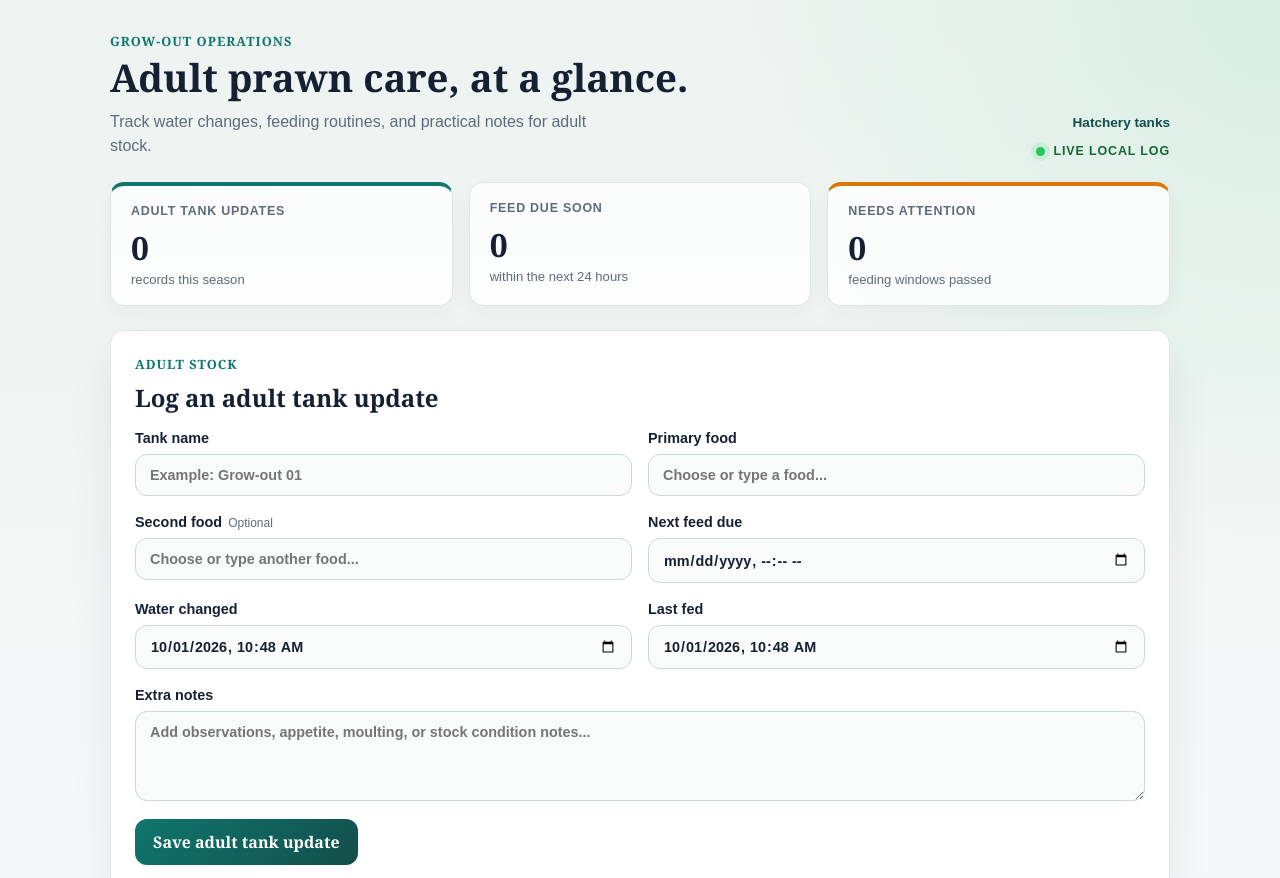
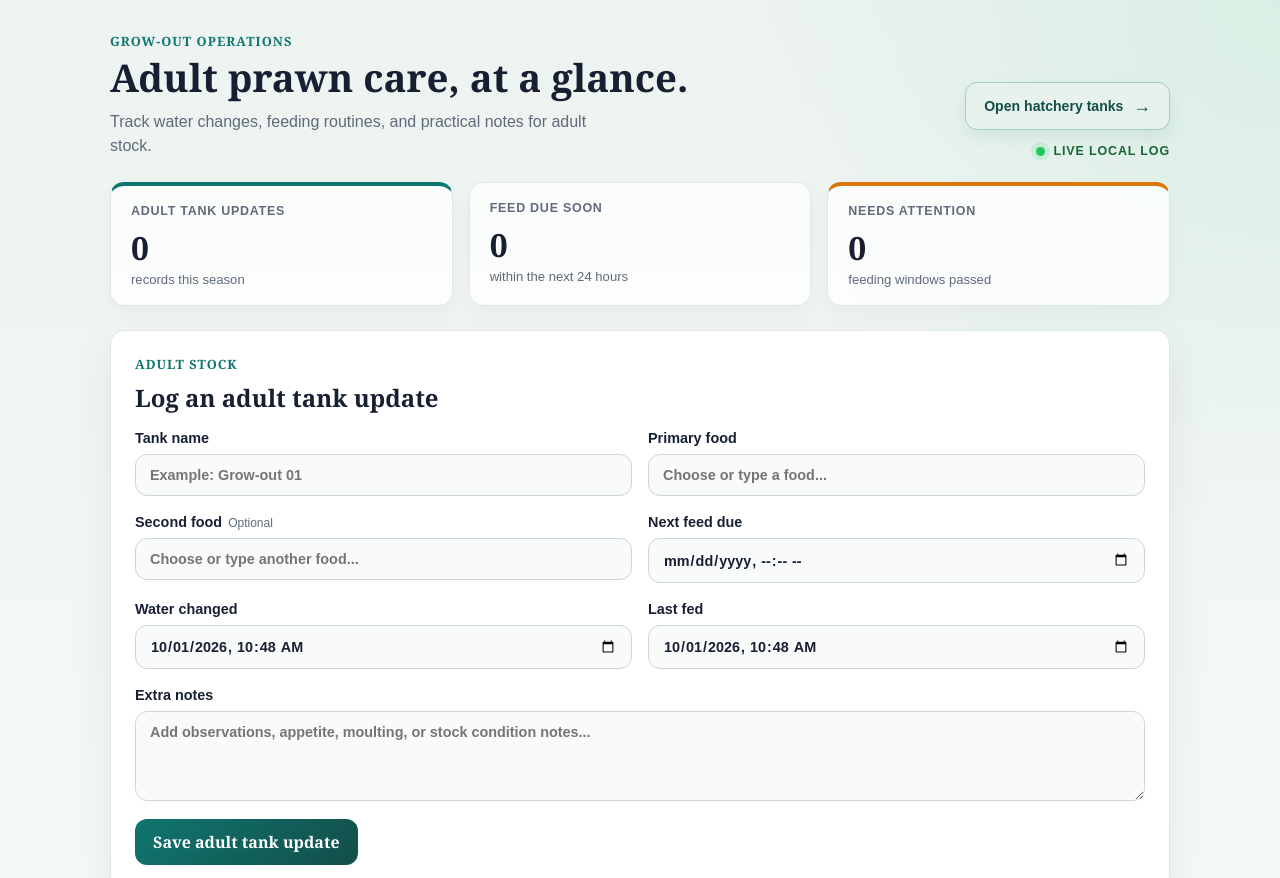
Before and after one commit to Dominator989/PrawnFarmHatcheryApp, a website: page public/adult.html in a window 1280 px wide. Shown: the top 878 px of the page. Drawn offline with Linux system fonts and the light colour scheme; no server answers.

Commit message:
fix: polish cross-page navigation buttons

```diff
--- a/public/adult.css
+++ b/public/adult.css
@@ -3,16 +3,6 @@
   flex-direction: column;
   align-items: flex-end;
   gap: 14px;
-}
-
-.page-links a {
-  color: var(--primary-dark);
-  font: 700 0.85rem Arial, Helvetica, sans-serif;
-  text-decoration: none;
-}
-
-.page-links a:hover {
-  text-decoration: underline;
 }
 
 .form-heading {
--- a/public/adult.html
+++ b/public/adult.html
@@ -16,7 +16,7 @@
           <p class="header-copy">Track water changes, feeding routines, and practical notes for adult stock.</p>
         </div>
         <div class="page-links">
-          <a href="/">Hatchery tanks</a>
+          <a class="nav-button" href="/">Open hatchery tanks</a>
           <div class="live-status"><span class="status-dot"></span>Live local log</div>
         </div>
       </header>
--- a/public/styles.css
+++ b/public/styles.css
@@ -35,6 +35,39 @@ body {
   gap: 24px;
   align-items: flex-end;
   margin-bottom: 24px;
+}
+
+.nav-button {
+  display: inline-flex;
+  align-items: center;
+  justify-content: center;
+  min-height: 48px;
+  padding: 0 18px;
+  border: 1px solid #9fcfc0;
+  border-radius: 12px;
+  background: #e7f2ed;
+  color: var(--primary-dark);
+  font: 700 0.88rem Arial, Helvetica, sans-serif;
+  text-decoration: none;
+  box-shadow: 0 7px 16px rgba(15, 118, 110, 0.1);
+  transition: transform 160ms ease, background 160ms ease, box-shadow 160ms ease;
+}
+
+.nav-button::after {
+  content: '\2192';
+  margin-left: 10px;
+  font-size: 1.1rem;
+}
+
+.nav-button:hover {
+  background: #d5ebe1;
+  box-shadow: 0 10px 20px rgba(15, 118, 110, 0.16);
+  transform: translateY(-1px);
+}
+
+.nav-button:focus-visible {
+  outline: 3px solid rgba(15, 118, 110, 0.25);
+  outline-offset: 3px;
 }
 
 .eyebrow {
```
Also changed, not shown: public/index.html (+1 -1 lines).
